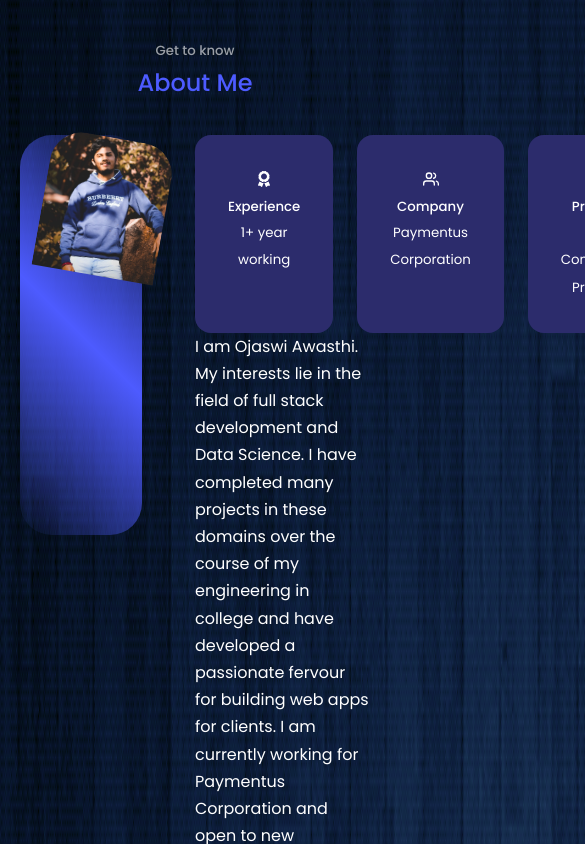
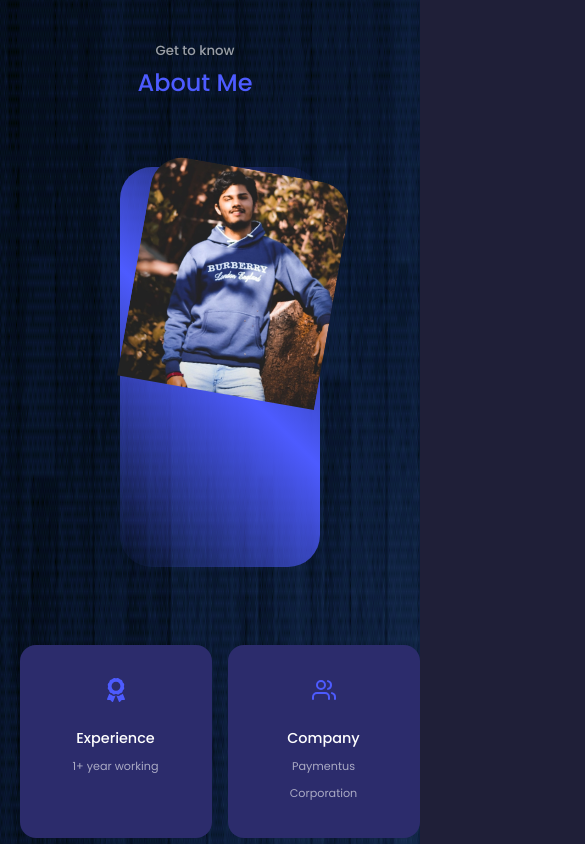
Before and after one commit to Ojaswi2000/ojaswi_portfolio, a React (Create React App) app: page / in a window 390 px wide. Shown: the part 900-1744 px from the top of the page, 585 px wide, since content can reach past the window. Built offline with nearby package versions, Linux system fonts and the light colour scheme.

Commit message:
added media queries

```diff
--- a/src/components/about/about.css
+++ b/src/components/about/about.css
@@ -42,4 +42,72 @@
   border-radius: 1rem;
   padding: 2rem;
   text-align: center;
+  transition: var(--transition);
 }
+
+.about__card:hover{
+  background: transparent;
+  border-color: var(--color-primary-variant);
+  cursor: default;
+}
+
+.about__icon{
+  color: var(--color-primary);
+  font-size: 1.5rem;
+  margin-bottom: 1rem;
+}
+
+.about__card h5{
+  font-size: 0.9rem;
+}
+
+.about__card small{
+  font-size: 0.7rem;
+  color: var(--color-light);
+}
+
+.about__content p{
+  margin: 2rem 0 2.6rem;
+  color: var(--color-light);
+
+}
+
+/* Media Queries for tablets */
+@media screen and (max-width:1024px) {
+  .about__container{
+    grid-template-columns: 1fr;
+    gap: 0;
+  }
+
+  .about__me{
+    width: 50%;
+    margin: 2rem auto 4rem;
+  }
+
+  .about__content p{
+    margin: 1rem 0 1.5rem ;
+  }
+}
+
+/* Media Queries for Smaller devices */
+
+@media screen and (max-width: 600px){
+  .about___me{
+    width: 65%;
+    margin: 0 auto 3rem;
+  }
+
+  .about__cards{
+    grid-template-columns: 1fr 1fr;
+    gap: 1rem;
+  }
+
+  .about__content{
+    text-align: center;
+  }
+
+  .about__content p{
+    margin: 1.5rem 0;
+  }
+
+}
```
